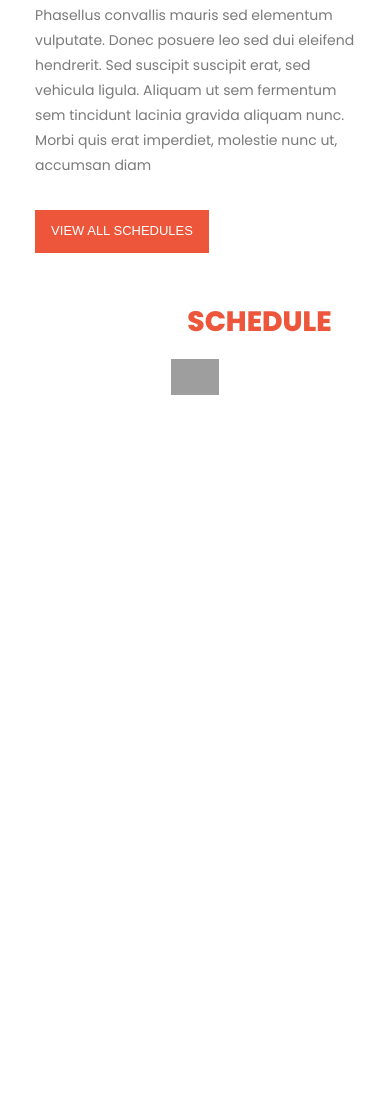
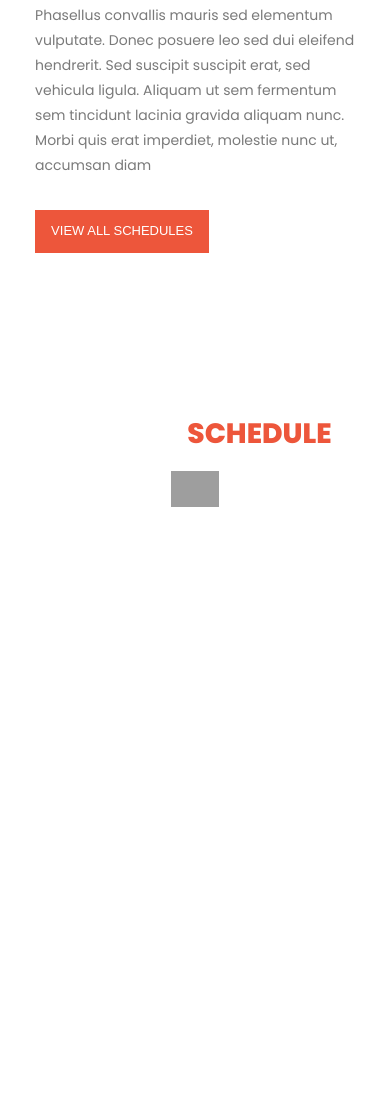
Before and after one commit to Faatah/Final-Project, a plain HTML site: page Index.html in a window 390 px wide. Shown: the part 4247-5348 px from the top of the page. Drawn offline with Linux system fonts and the light colour scheme; grey boxes are pictures that could not be loaded.

Commit message:
schedule section som mergin

```diff
--- a/Style.css
+++ b/Style.css
@@ -694,7 +694,7 @@ video{
 }
 /* schedule and table section responsive */
 .schedule-section{
-    margin-top: 38rem;
+    margin-top: 45rem;
     width: 100%;
 }
 .schedule-section .days-link{
```
